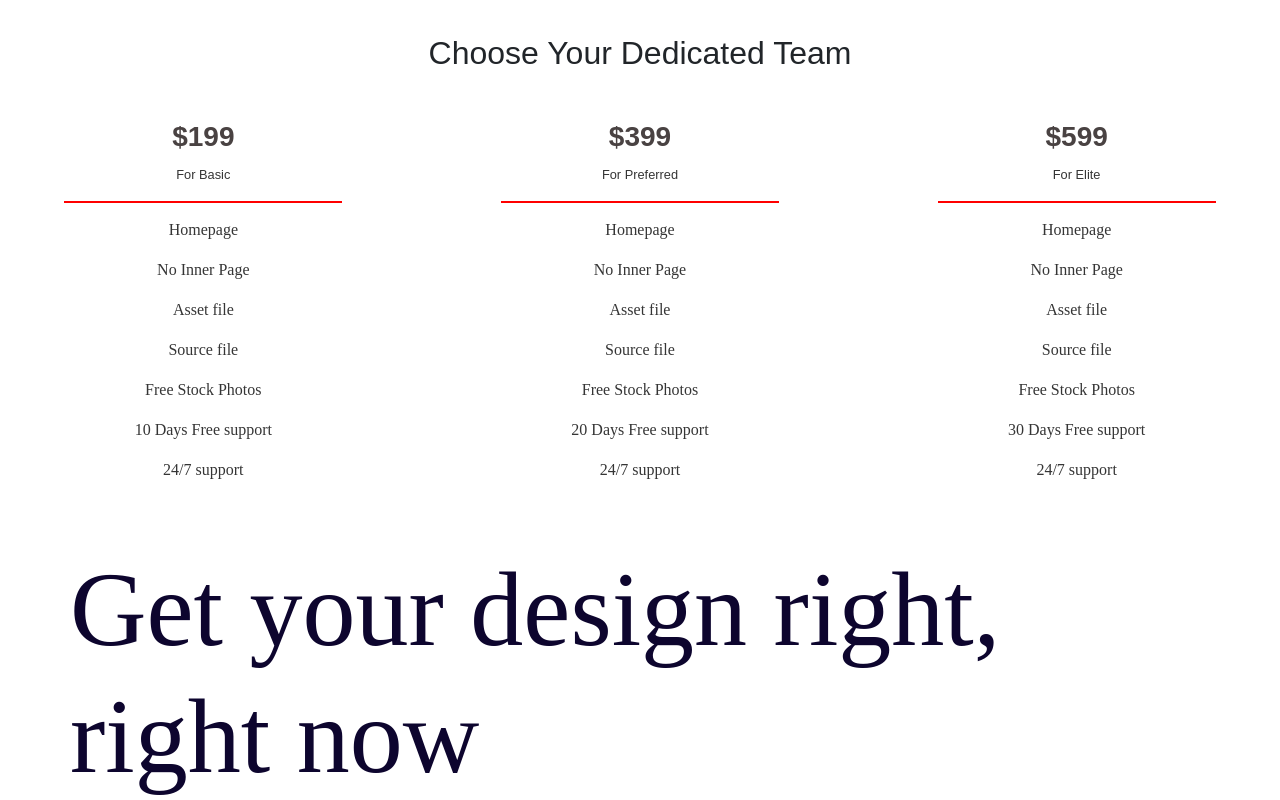
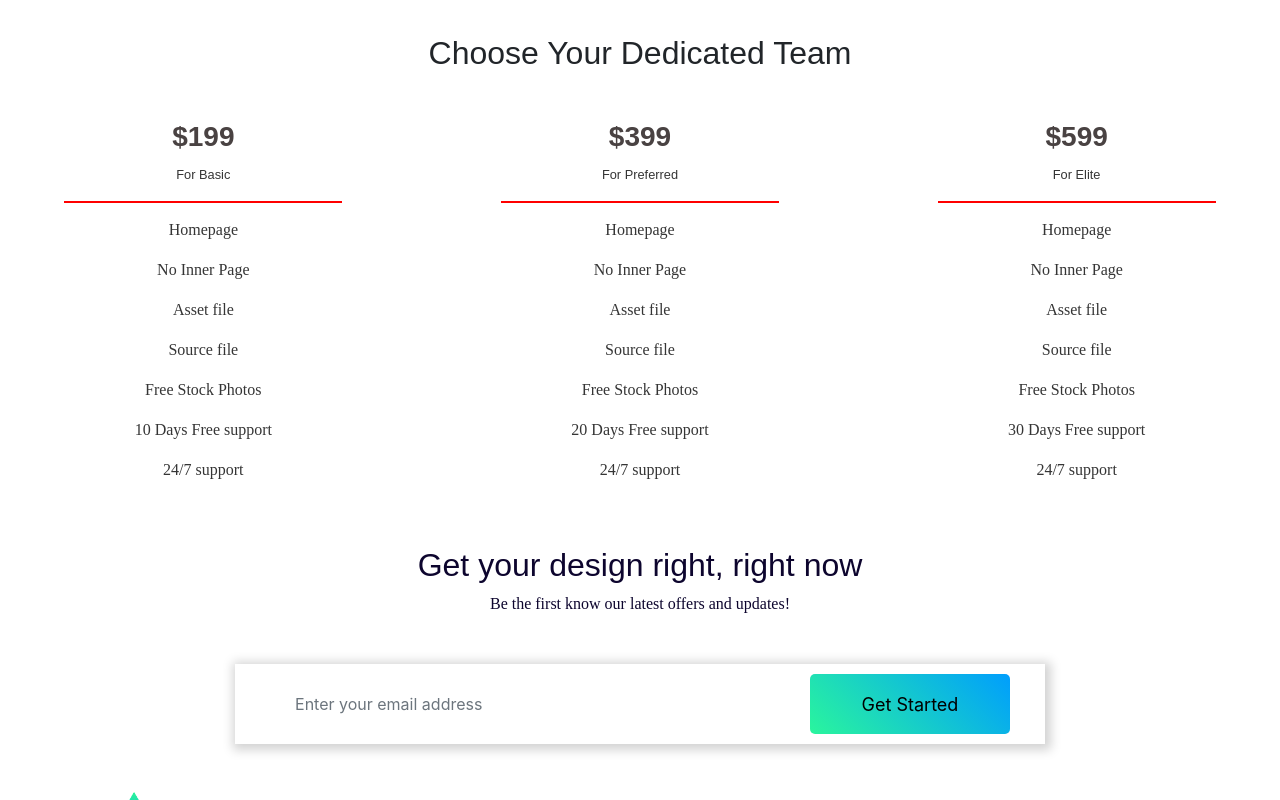
Before and after one commit to HrridoyV2/Athena-Design, a React (Create React App) app: page / in a window 1280 px wide. Shown: the part 2000-2800 px from the top of the page. Built offline with nearby package versions, Linux system fonts and the light colour scheme.

Commit message:
footer done & mail section edited

```diff
--- /dev/null
+++ b/src/Components/Home/Footer/Footer.css
@@ -0,0 +1,4 @@
+.footer p{
+    font-family: "Montserrat", sans-serif;
+    color: #464646;
+}
--- /dev/null
+++ b/src/Components/Home/Footer/Footer.js
@@ -0,0 +1,49 @@
+import React from 'react';
+import logo from "../../../image/images/logo.png";
+import facebook from "../../../image/images/facebook.png";
+import twitter from "../../../image/images/twitter.png";
+import linkedin from "../../../image/images/linkedin.png";
+import dribble from "../../../image/images/dribbble.png";
+import dribble1 from "../../../image/images/dribbble.png";
+
+
+import "./Footer.css";
+const Footer = () => {
+    return (
+        <div className="container footer">
+            <div className="row ">
+                <div className="col-md-6 ">
+                    <img style={{ height: "117px", width: "171px" }} src={logo} alt="" />
+                    <div className="mt-4 mb-4  ">
+                        <img className="mr-5" src={facebook} alt="" />
+                        <img className="mr-5" src={twitter} alt="" />
+                        <img className="mr-5" src={linkedin} alt="" />
+                        <img className="mr-5" src={dribble} alt="" />
+                        <img className="mr-5" src={dribble1} alt="" />
+                    </div>
+                </div>
+
+                <div className="col-md-2 mt-4 text-center  ">
+                    <p>Features</p>
+                    <p>Enterprise</p>
+                    <p>Pricing</p>
+                </div>
+                <div className="col-md-2 mt-4 text-center ">
+                    <p>Blog</p>
+                    <p>Help Center</p>
+                    <p>Contact Us</p>
+                    <p>Status</p>
+                </div>
+                <div className="col-md-2 mt-4 text-center ">
+                    <p>About Us</p>
+                    <p>Terms of Service</p>
+                    <p>Security</p>
+                    <p>Login</p>
+                </div>
+            </div>
+
+        </div>
+    );
+};
+
+export default Footer;
--- a/src/Components/Home/Home/Home.js
+++ b/src/Components/Home/Home/Home.js
@@ -2,6 +2,7 @@ import React from 'react';
 import Achievement from '../Achievements/Achievement';
 import Contact from '../Contact/Contact';
 import DedicatedTeam from '../DedicatedTeam/DedicatedTeam';
+import Footer from '../Footer/Footer';
 import HeaderMain from '../HeaderMain/HeaderMain';
 import Mailbox from '../Mailbox/Mailbox';
 import Navbar from '../Navbar/Navbar';
@@ -17,6 +18,7 @@ const Home = () => {
             <Achievement></Achievement>
             <DedicatedTeam />
             <Mailbox />
+            <Footer></Footer>
         </div>
     );
 };
--- a/src/Components/Home/Mailbox/Mailbox.css
+++ b/src/Components/Home/Mailbox/Mailbox.css
@@ -1,12 +1,20 @@
-.form-control{
+.mail-title{
+    font-family: "Yeseva One", sans-serif;
+    color:#0D052E;
+}
+.mail-field {
+    max-width: 810px;
     height: 80px;
-    width: 880px;
+    margin: 0 auto;
+    box-shadow: 2px 2px 10px 4px lightgrey;
+
 }
 
 .get-started-btn{
-    font-family: var(--details);
-    /* border-radius: 50px 0 50px 0; */
+    width: 200px;
     height: 60px;
-    width: 178px;
+    border: none;
+    border-radius: 5px;
+    font-size: 18px;
     background-image: linear-gradient(45deg,#2AF59D,#009EFD);
 }
--- a/src/Components/Home/Mailbox/Mailbox.js
+++ b/src/Components/Home/Mailbox/Mailbox.js
@@ -3,24 +3,20 @@ import "./Mailbox.css";
 
 const Mailbox = () => {
     return (
-
-            // <div className="mailboxsection d-flex align-items-center">
-                <div className="mailbox container">
-                    <div className="row justify-content-center my-5">
-                        <h1>Get your design right, right now</h1>
-                        </div>
-                        <div className="col-md-12">
-                        <p> Be the first know our latest offers and updates!</p>
-                        </div>
-
-                        <div className="col-md-8 my-5">
-                            <input className="form-control" type="text" placeholder="Enter your email address"></input>
-
-                        <div className="col-md-4 text-md-right text-center my-5 mb-10">
-                              <button className="get-started-btn text-white">Get Started</button>
-                        </div>
-                        </div>
-                        </div>
+        <div className="mailbox container text-center my-5">
+            <div className="mail-title">
+                <h2>Get your design right, right now</h2>
+                <p> Be the first know our latest offers and updates!</p>
+            </div>
+            <div className=" row mail-field  mt-5 d-flex align-items-center justify-content-center">
+                <div className="col-md-8 col-6 pl-5 ">
+                    <input type="email" class="form-control border-0 shadow-none" placeholder="Enter your email address"></input>
+                </div>
+                <div className="col-md-4 col-6">
+                    <button className="get-started-btn">Get Started</button>
+                </div>
+            </div>
+        </div>
 
         // </div>
     );
--- a/src/Components/Home/Service/Service.js
+++ b/src/Components/Home/Service/Service.js
@@ -11,7 +11,7 @@ const Service = () => {
                 <h3>What we do</h3>
                 <p>Our main focus is to make the User Experience very <br /> simple and easy. Simplicity is our Strength.</p>
             </div>
-            <div className="row">
+            <div className="row text-center">
                 <div className="col-md-3">
                     <img className="img-fluid" src={experience} alt="" />
                     <h4 className="mt-4 mb-3">Experience Design</h4>
```
